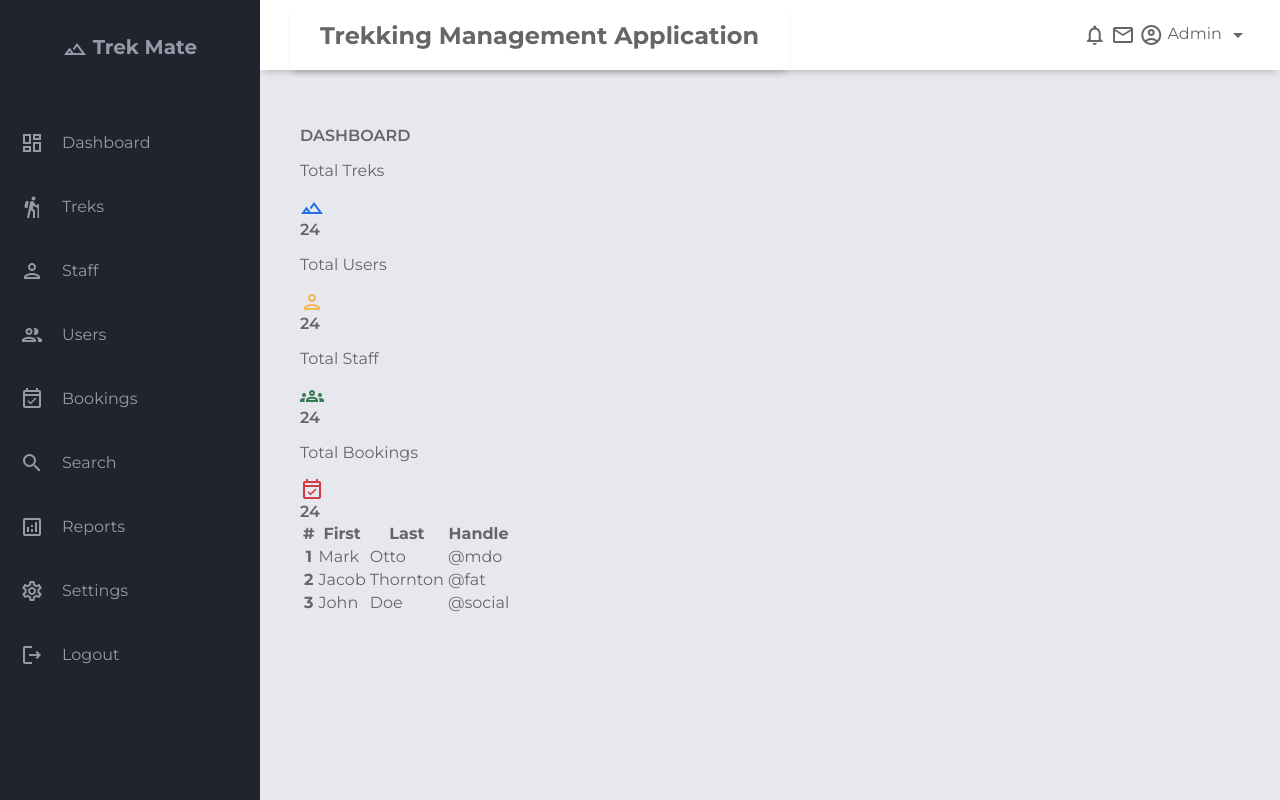
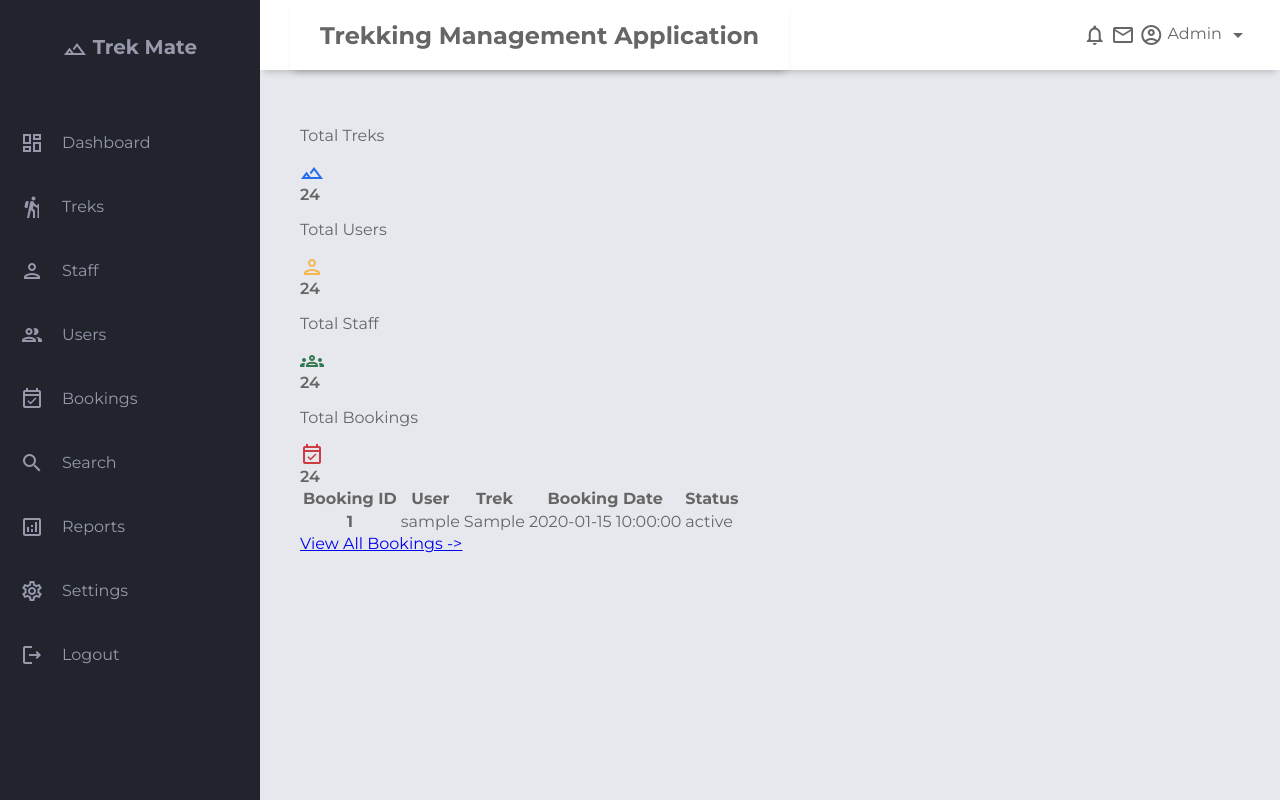
Before and after one commit to 24f3001771/TMA_KD, a Flask app: template templates/admin_dashboard.html in a window 1280 px wide. Run offline with Flask 3, Linux system fonts and the light colour scheme; the template is opened without the code that fills it: most values are stand-ins (such as "Sample title", 1, 10 or a date in 2020); some libraries are stand-ins or nearby versions.

Commit message:
completed work on admin dashboard

```diff
--- a/templates/admin_dashboard.html
+++ b/templates/admin_dashboard.html
@@ -4,13 +4,12 @@
 Admin Dashboard
 {% endblock %}
 
-
+{% block header_title %}
+Admin Dashboard
+{% endblock %}
 {% block content %}
 <!--main-->
 <main class="main-container">
-            <div class="main-title">
-                <p class="font-weight-bold">DASHBOARD</p>
-            </div>
     <div class="main-cards">
 
         <div class="card">
@@ -52,34 +51,27 @@
             <table class="table table-dark table-hover">
                 <thead>
                     <tr>
-                        <th scope="col">#</th>
-                        <th scope="col">First</th>
-                        <th scope="col">Last</th>
-                        <th scope="col">Handle</th>
+                        <th scope="col">Booking ID</th>
+                        <th scope="col">User</th>
+                        <th scope="col">Trek</th>
+                        <th scope="col">Booking Date</th>
+                        <th scope="col">Status</th>
                     </tr>
                 </thead>
                 <tbody class="table-hover">
+                    {%for booking in bookings%}
                     <tr>
-                        <th scope="row">1</th>
-                        <td>Mark</td>
-                        <td>Otto</td>
-                        <td>@mdo</td>
+                        <th scope="row">{{booking.id}}</th>
+                        <td>{{booking.user.username}}</td>
+                        <td>{{booking.assigned_treks}}</td>
+                        <td>{{booking.booking_date}}</td>
+                        <td>{{booking.assigned_treks.status}}</td>
                     </tr>
-                        <tr>
-                        <th scope="row">2</th>
-                        <td>Jacob</td>
-                        <td>Thornton</td>
-                        <td>@fat</td>
-                        </tr>
-                        <tr>
-                        <th scope="row">3</th>
-                        <td>John</td>
-                        <td>Doe</td>
-                        <td>@social</td>
-                        </tr>
+                    {% endfor %}
                 </tbody>
             </table>
         </div>
+        <a href="#">View All Bookings -> </a>
     </main-bottom>
 </main>
 <!--end main-->
```
Lines whose indentation alone changed are shown as unchanged.
